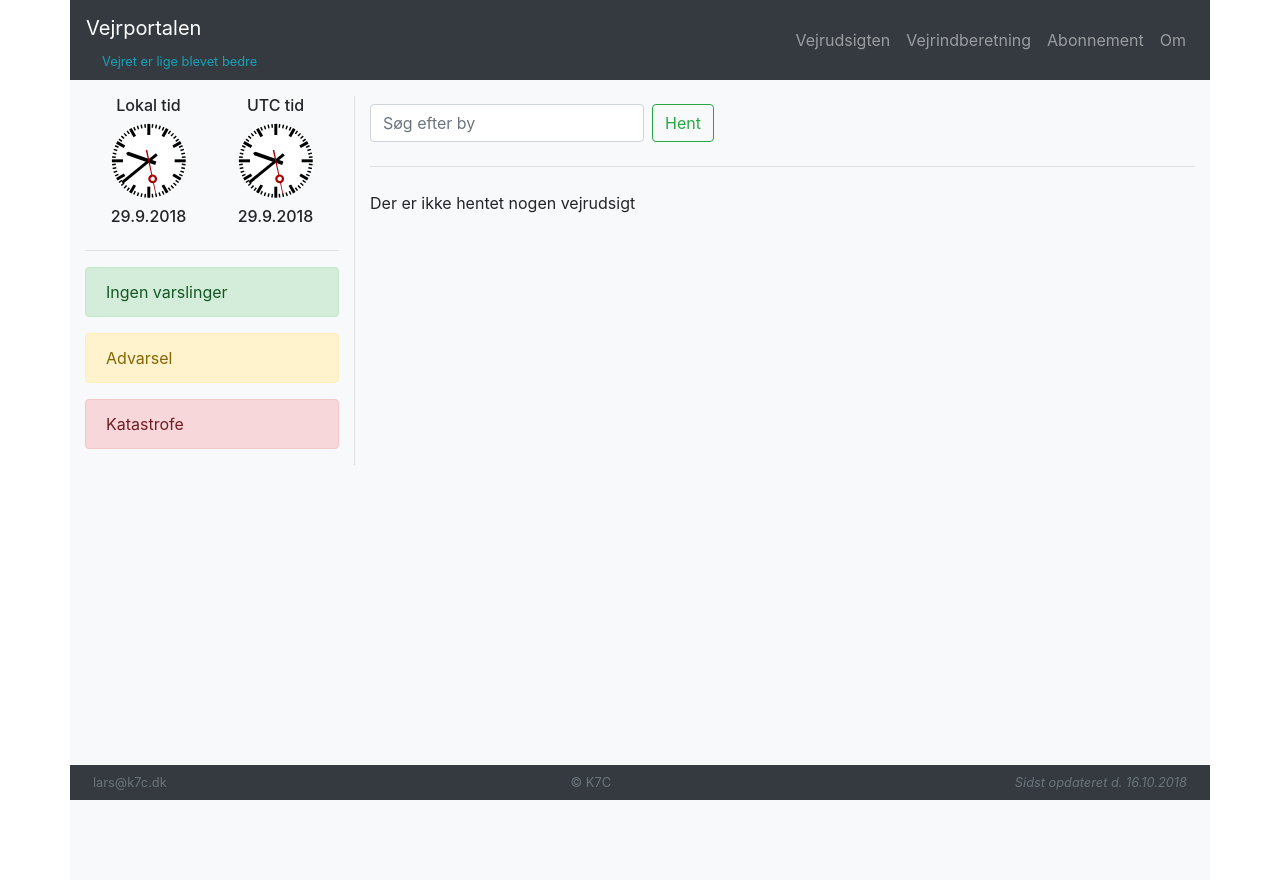
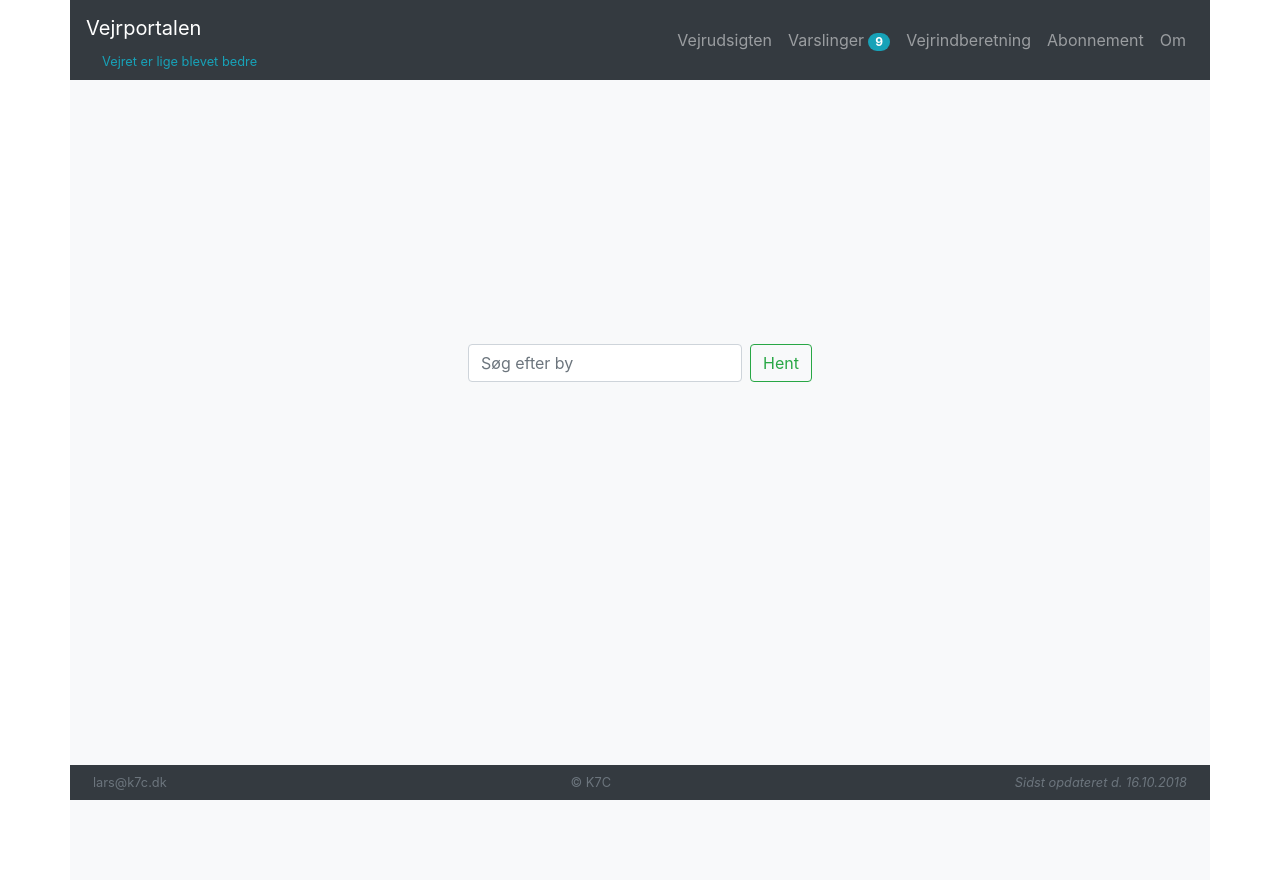
Before and after one commit to larsk7cdk/vejrportalen, a PHP site: page / in a window 1280 px wide. Run offline with PHP 8.4, Linux system fonts and the light colour scheme; some libraries are stand-ins or nearby versions.

Commit message:
del-6 working...

```diff
--- a/app.css
+++ b/app.css
@@ -22,3 +22,7 @@ footer {
 *.icon-cloud-light {
   color: lightgray;
 }
+
+.fill {
+  height: 100vh;
+}
--- a/app.js
+++ b/app.js
@@ -40,4 +40,10 @@ $(document).ready(function() {
       changePage(id.substring(4, id.length));
     });
   }
+
+  $("#wheaterSnackbar").click(function() {
+    let snackbar = new SnackBar();
+    snackbar.make("message",
+      ["Unable to connect the server", null, "bottom", "center"], 5000);
+  });
 });
--- /dev/null
+++ b/components/snackbar.css
@@ -0,0 +1,163 @@
+/*
+==============================================
+Snackbar style
+==============================================
+*/
+
+.snackbar {
+  width: 100%;
+  height: auto;
+  position: fixed;
+  bottom: -10px;
+  pointer-events: none;
+}
+
+.snackbar > div {
+  width: 400px;
+  height: 60px;
+  background: #333;
+  color: #fff;
+  border-radius: 5px;
+  pointer-events: auto;
+  overflow: hidden;
+  box-shadow: 0 4px 8px 0 rgba(0, 0, 0, 0.2), 0 6px 20px 0 rgba(0, 0, 0, 0.19);
+  max-width: 95%;
+}
+
+.snackbar button {
+  display: inline-block;
+  float: right;
+  margin: 14px;
+  height: 30px;
+  margin-top: 16px;
+  border: none;
+  background: transparent;
+  color: #ccc;
+  border-radius: 5px;
+  text-transform: uppercase;
+  display: inline-block;
+}
+
+.snackbar button:nth-child(2) {
+  width: 40px;
+  height: 40px;
+  margin-top: 10px;
+  background: #2d2d2d;
+  border-radius: 50%;
+  transition: all 0.5s linear 0s;
+}
+
+.snackbar button:nth-child(3) {
+  position: relative;
+  left: 20px !important;
+}
+
+.snackbar button svg {
+  width: 12px;
+  position: relative;
+  top: 1.5px;
+  fill: #fff;
+}
+
+.snackbar .text {
+  width: calc(100% - 90px);
+  height: 60px;
+  float: left;
+  line-height: 60px;
+  text-indent: 15px;
+  white-space: nowrap;
+  overflow: hidden;
+  text-overflow: ellipsis;
+}
+
+.snackbar.action .text {
+  width: calc(100% - 160px);
+}
+
+.snackbar[theme="light"] > div {
+  background: #fff;
+  color: #222;
+  box-shadow: 0 5px 30px 0 rgba(0, 0, 0, 0.1), 0 5px 30px 0 rgba(0, 0, 0, 0.1);
+}
+
+.snackbar[theme="light"] button:nth-child(3) {
+  color: #222;
+}
+
+.snackbar[theme="light"] button:nth-child(2) {
+  background: #eeecec;
+}
+
+.snackbar[theme="light"] button svg {
+  fill: #222;
+}
+
+.bottom {
+  bottom: -100px;
+}
+/*.top { top: -100px }*/
+.left > div {
+  float: left;
+  margin-left: 25px;
+}
+.right > div {
+  float: right;
+  margin-right: 25px;
+}
+.center > div {
+  margin: 0px auto;
+}
+
+@media screen and (max-width: 500px) {
+  .left > div,
+  .right > div {
+    margin-left: 0px;
+    margin-right: 0px;
+    float: none;
+  }
+
+  .left > div,
+  .right > div {
+    margin: 0px auto;
+  }
+}
+
+/*
+==============================================
+slideUp Animation
+==============================================
+*/
+
+.slideUp {
+  -webkit-animation: slideUp ease 0.5s 0s forwards;
+  animation: slideUp 0.5s 0s ease forwards;
+}
+
+@-webkit-keyframes slideUp {
+  from {
+    bottom: -100px;
+  }
+  to {
+    bottom: 20px;
+  }
+}
+
+/*
+==============================================
+slideDown Animation
+==============================================
+*/
+
+.slideDown {
+  -webkit-animation: slideDown 0.5s 0s ease forwards;
+  animation: slideDown 0.5s 0s ease forwards;
+}
+
+@-webkit-keyframes slideDown {
+  from {
+    bottom: 20px;
+  }
+  to {
+    bottom: -100px;
+  }
+}
--- /dev/null
+++ b/components/snackbar.js
@@ -0,0 +1,55 @@
+class SnackBar {
+  make(type, snack_array, time) {
+    var snack_message = snack_array[0];
+    var snack_action  = snack_array[1];
+    var snack_class   = "snackbar " + type + " ";
+    if (snack_array[2] == "" || snack_array[3] == "") {
+      snack_array[2] = "bottom";
+      snack_array[3] = "center";
+    }
+
+    snack_class += snack_array[2] + " " + snack_array[3];
+
+    var snack_html =
+          " <div class=\"" + snack_class + "\">" +
+          " <div class=\"wrap\">" +
+          "<div class=\"text\">" + snack_message + "</div>" +
+          "<button><i class=\"material-icons\">close</i></button>" +
+          "<button>" + snack_action + "</button>" +
+          "</div>" +
+          "</div>";
+
+    $("snackbar").html(snack_html);
+    this.open(time);
+  }
+
+  open(time) {
+    $(".snackbar").addClass("slideUp");
+    //timer
+    var timer;
+    if (time != null) {
+      timer = setInterval(function() {
+        clearInterval(timer);
+        $(".snackbar").addClass("slideDown");
+      }, time);
+      //if user cancel
+      $(".snackbar button:nth-child(2)").click(function() {
+        clearInterval(timer);
+        $(".snackbar").addClass("slideDown");
+      });
+    }
+  }
+
+  close() {
+    $(".snackbar").addClass("slideDown");
+  }
+
+  action(callback) {
+    $(".snackbar button:nth-child(2)").click(function() {
+      callback(false);
+    });
+    $(".snackbar button:nth-child(3)").click(function() {
+      callback(true);
+    });
+  }
+}
--- a/index.html
+++ b/index.html
@@ -11,8 +11,11 @@
   <link rel="stylesheet" href="https://stackpath.bootstrapcdn.com/bootstrap/4.1.3/css/bootstrap.min.css" integrity="sha384-MCw98/SFnGE8fJT3GXwEOngsV7Zt27NXFoaoApmYm81iuXoPkFOJwJ8ERdknLPMO"
         crossorigin="anonymous">
   <link rel="stylesheet" href="https://use.fontawesome.com/releases/v5.3.1/css/all.css" integrity="sha384-mzrmE5qonljUremFsqc01SB46JvROS7bZs3IO2EmfFsd15uHvIt+Y8vEf7N7fWAU" crossorigin="anonymous">
+  <link href="https://fonts.googleapis.com/icon?family=Material+Icons" rel="stylesheet">
+
   <link rel="stylesheet" href="./alerts/alerts.css">
   <link rel="stylesheet" href="./wheater/wheater.css">
+  <link rel="stylesheet" href="./components/snackbar.css">
   <link rel="stylesheet" href="./app.css">
 </head>
 <body>
@@ -33,6 +36,10 @@
           <a id="nav-wheater#wheater" data-target="nav-click" class="nav-link" href="#">Vejrudsigten</a>
         </li>
         <li class="nav-item">
+          <a id="nav-alerts#alerts" data-target="nav-click" class="nav-link" href="#">
+            Varslinger<span class="badge badge-pill badge-info ml-1">9</span></a>
+        </li>
+        <li class="nav-item">
           <a id="nav-wheaterreport#wheaterreport-form" data-target="nav-click" class="nav-link" href="#">Vejrindberetning</a>
         </li>
         <li class="nav-item">
@@ -47,13 +54,12 @@
 </header>
 
 <article class="container bg-light pb-2 fill">
-  <section class="row py-3">
-    <aside class="col-md-3 border-right" role="complementary">
-      <div id="alerts"></div>
-      <hr class="d-md-none">
-    </aside>
-    <main class="col-md-9" role="main">
-      <div id="content"></div>
+  <section>
+    <!--<aside class="col-md-3 border-right" role="complementary">-->
+    <!--<div id="alerts"></div>-->
+    <!--<hr class="d-md-none">-->
+    <!--</aside>-->
+    <main id="content" class="fill" role="main">
     </main>
   </section>
 </article>
@@ -72,7 +78,7 @@
         crossorigin="anonymous"></script>
 <script src="https://stackpath.bootstrapcdn.com/bootstrap/4.1.3/js/bootstrap.min.js" integrity="sha384-ChfqqxuZUCnJSK3+MXmPNIyE6ZbWh2IMqE241rYiqJxyMiZ6OW/JmZQ5stwEULTy"
         crossorigin="anonymous"></script>
-
+<script src="./components/snackbar.js" defer></script>
 <script src="./app.js" defer></script>
 
 </body>
--- a/wheater/wheater.css
+++ b/wheater/wheater.css
@@ -15,12 +15,7 @@
   text-align: center;
 }
 
-.wheater-card img {
-  width: 50px;
-}
-
 .wheater-card:last-child {
-
 }
 
 @media (max-width: 575px) {
@@ -37,7 +32,8 @@
 
 @media (min-width: 575px) {
   .wheater-card {
-    width: 150px;
+    display: flex;
+    width: 100%;
     border-right: 1px solid lightgray;
   }
 
@@ -50,6 +46,15 @@
   }
 }
 
-.fill {
-  height: 100vh;
+.showSearchOnly {
+  display: flex;
+  justify-content: center;
+  position: relative;
+  top: 33%;
 }
+
+.showSearchOnly1 {
+  display: flex;
+  margin-top: 15px;
+  margin-bottom: 30px;
+}
--- a/wheater/wheater.html
+++ b/wheater/wheater.html
@@ -1,16 +1,31 @@
-<article class="row py-2 w-100 mx-auto">
+<section id="searchSection">
   <form id="search-form" class="form-inline" role="search">
     <input id="search-text" class="form-control mr-sm-2" type="text" placeholder="Søg efter by"
            aria-label="Search text" required>
     <button id="search-btn" type="submit" class="btn btn-outline-success my-2 my-sm-0">Hent</button>
   </form>
-</article>
-<hr>
+</section>
 
-<article id="weather-no-content">
-  <p class="pt-2">Der er ikke hentet nogen vejrudsigt</p>
+<!--<article class="row py-2 w-100 mx-auto">-->
+<!--<form id="search-form" class="form-inline" role="search">-->
+<!--<input id="search-text" class="form-control mr-sm-2" type="text" placeholder="Søg efter by"-->
+<!--aria-label="Search text" required>-->
+<!--<button id="search-btn" type="submit" class="btn btn-outline-success my-2 my-sm-0">Hent</button>-->
+<!--</form>-->
+<!--</article>-->
 
-</article>
+<!--<article class="">-->
+<!--<form id="search-form" class="form-inline" role="search">-->
+<!--<input id="search-text" class="form-control mr-sm-2" type="text" placeholder="Søg efter by"-->
+<!--aria-label="Search text" required>-->
+<!--<button id="search-btn" type="submit" class="btn btn-outline-success my-2 my-sm-0">Hent</button>-->
+<!--</form>-->
+<!--</article>-->
+<!--<hr>-->
+
+<!--<article id="weather-no-content">-->
+<!--<p class="pt-2">Der er ikke hentet nogen vejrudsigt</p>-->
+<!--</article>-->
 
 <article id="weather-loading-content">
   <div class="text-center">
@@ -18,6 +33,7 @@
     <p class="pt-2">Henter 5-døgns vejrudsigten for <span data-target="city"></span></p>
   </div>
 </article>
+
 
 <article id="weather-success-content">
   <header>
@@ -64,5 +80,4 @@
   <p>Den valgte by kan ikke findes, prøv igen...</p>
 </article>
 
-
 <script src="./wheater/wheater.js"></script>
--- a/wheater/wheater.js
+++ b/wheater/wheater.js
@@ -1,9 +1,9 @@
 $(document).ready(function() {
-  const API_KEY = "fdb9a4d45104310c165d2a834b8171d1";
-  const API_URL = "https://api.openweathermap.org/data/2.5/";
+  const API_KEY   = "fdb9a4d45104310c165d2a834b8171d1";
+  const API_URL   = "https://api.openweathermap.org/data/2.5/";
   const API_UNITS = "metric";
 
-  const WEEK_DAY_NAMES = [
+  const WEEK_DAY_NAMES    = [
     "Søndag",
     "Mandag",
     "Tirsdag",
@@ -18,7 +18,10 @@ $(document).ready(function() {
   $("#weather-success-content").hide();
   $("#weather-error-content").hide();
 
+  $("#searchSection").removeClass().addClass("showSearchOnly");
+  $("#searchHr").hide();
   // getWeather();
+
 
   $("#search-form").submit(function() {
     event.preventDefault();
@@ -26,7 +29,7 @@ $(document).ready(function() {
     $("#weather-no-content").hide();
     $("#search-btn").trigger("blur");
 
-    const city = $("#search-text").val();
+    const city      = $("#search-text").val();
     const cityUpper = city.charAt(0).toUpperCase() + city.slice(1);
     $("[data-target=city]").text(cityUpper);
 
@@ -43,10 +46,12 @@ $(document).ready(function() {
     setTimeout(function() {
       $.getJSON(url, function(data) {
         const filteredWeatherData = filterWeatherData(data);
-        const parsedWeatherData = parseWeatherData(filteredWeatherData);
+        const parsedWeatherData   = parseWeatherData(filteredWeatherData);
         setWeatherData(parsedWeatherData);
       })
         .done(function() {
+          console.log("done");
+          $("#searchSection").removeClass().addClass("showSearchOnly1");
           $("#weather-success-content").show();
         })
         .fail(function() {
```
Also changed, not shown: 1 other file.
